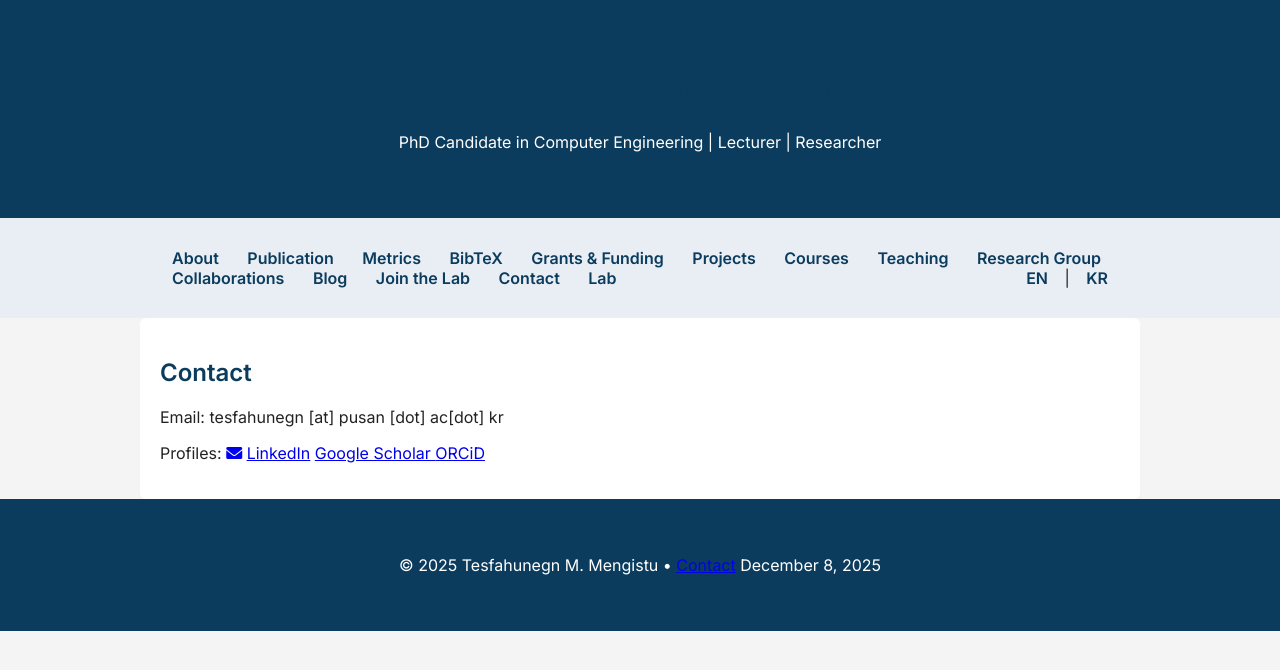
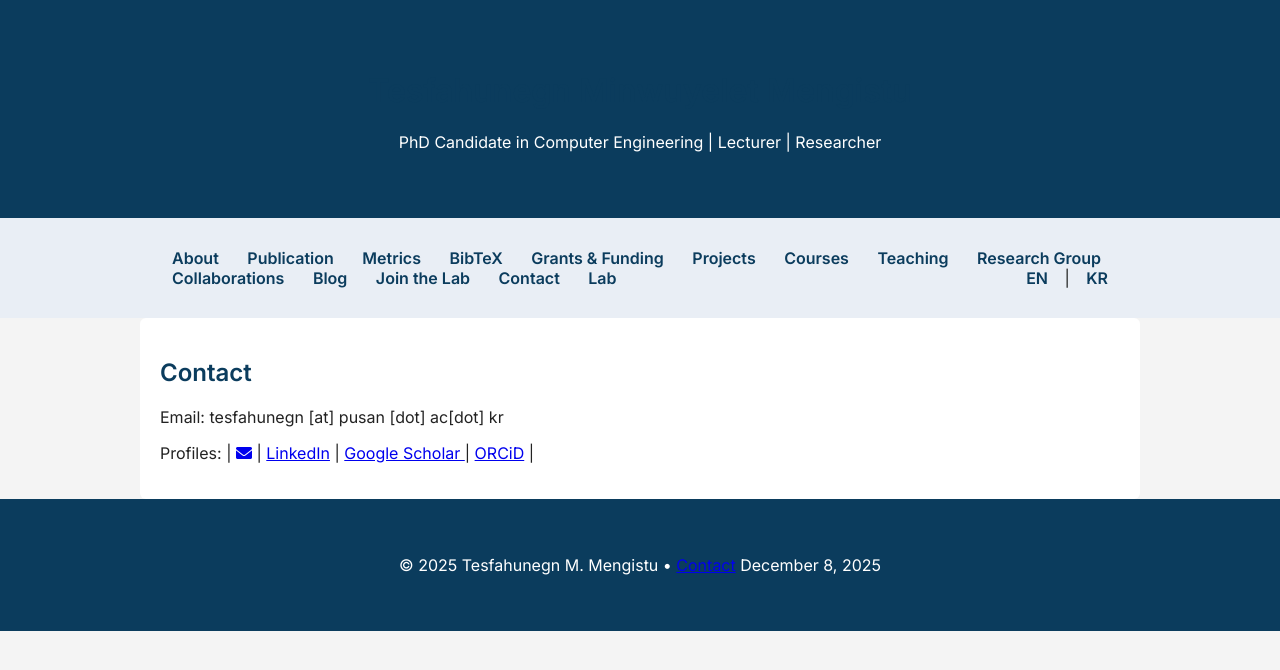
Before and after one commit to Tesfahunegn369/tesfahunegn369.github.io, a Jekyll site: the page built from contact.md, in a window 1280 px wide. Shown: the top 670 px of the page. Built offline with Jekyll 4.4.1, drawn with Linux system fonts in a browser that asks for light colours.

Commit message:
Update contact

```diff
--- a/contact.md
+++ b/contact.md
@@ -8,7 +8,7 @@
 Email: tesfahunegn [at] pusan [dot] ac[dot] kr
 
 Profiles:
-[<i class="fas fa-envelope"></i>](mailto:tesfahunegn@pusan.ac.kr)
-[LinkedIn](https://www.linkedin.com/in/tesfahunegn-minwuyelet-mengistu-85155a111)
-[Google Scholar ](https://scholar.google.com/citations?user=qgSlPxcAAAAJ)
-[ORCiD](https://orcid.org/0000-0001-9385-1768)
+| [<i class="fas fa-envelope"></i>](mailto:tesfahunegn@pusan.ac.kr) |
+[LinkedIn](https://www.linkedin.com/in/tesfahunegn-minwuyelet-mengistu-85155a111) |
+[Google Scholar ](https://scholar.google.com/citations?user=qgSlPxcAAAAJ) |
+[ORCiD](https://orcid.org/0000-0001-9385-1768) |
```
